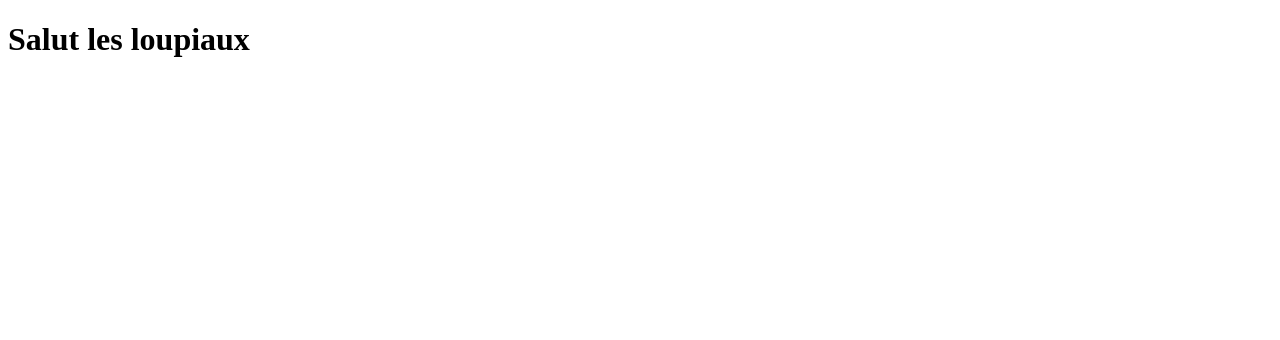
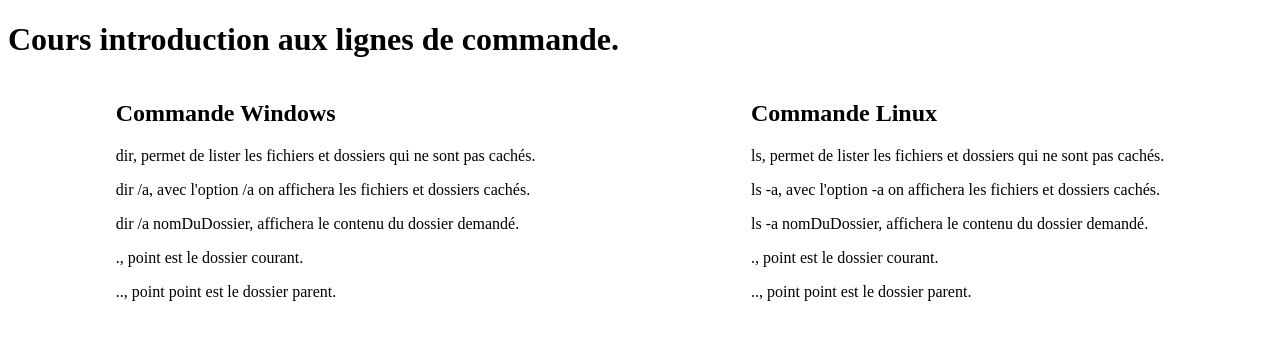
Before and after one commit to ChatelardDaniel/TEST-ASUS-REPO, a plain HTML site: page index.html in a window 1280 px wide. Drawn offline with Linux system fonts and the light colour scheme.

Commit message:
Ajout de deux blocs pour les commandes windows et linux

```diff
--- a/index.html
+++ b/index.html
@@ -8,6 +8,25 @@
     <link rel="stylesheet" href="style.css">
 </head>
 <body>
-    <h1>Salut les loupiaux</h1>
+    <h1>Cours introduction aux lignes de commande.</h1>
+    <div class="container">
+        <div class="commande_windows">
+            <h2>Commande Windows</h2>
+            <p>dir, permet de lister les fichiers et dossiers qui ne sont pas cachés.</p>
+            <p>dir /a, avec l'option /a on affichera les fichiers et dossiers cachés.</p>
+            <p>dir /a nomDuDossier, affichera le contenu du dossier demandé.</p>
+            <p>., point est le dossier courant.</p>
+            <p>.., point point est le dossier parent.</p>
+            <p></p>
+        </div>
+        <div class="commande_linux">
+            <h2>Commande Linux</h2>
+            <p>ls, permet de lister les fichiers et dossiers qui ne sont pas cachés.</p>
+            <p>ls -a, avec l'option -a on affichera les fichiers et dossiers cachés.</p>
+            <p>ls -a nomDuDossier, affichera le contenu du dossier demandé.</p>
+            <p>., point est le dossier courant.</p>
+            <p>.., point point est le dossier parent.</p>
+        </div>
+    </div>
 </body>
 </html>
--- a/style.css
+++ b/style.css
@@ -0,0 +1,4 @@
+.container {
+    display: flex;
+    justify-content: space-around;
+}
```
